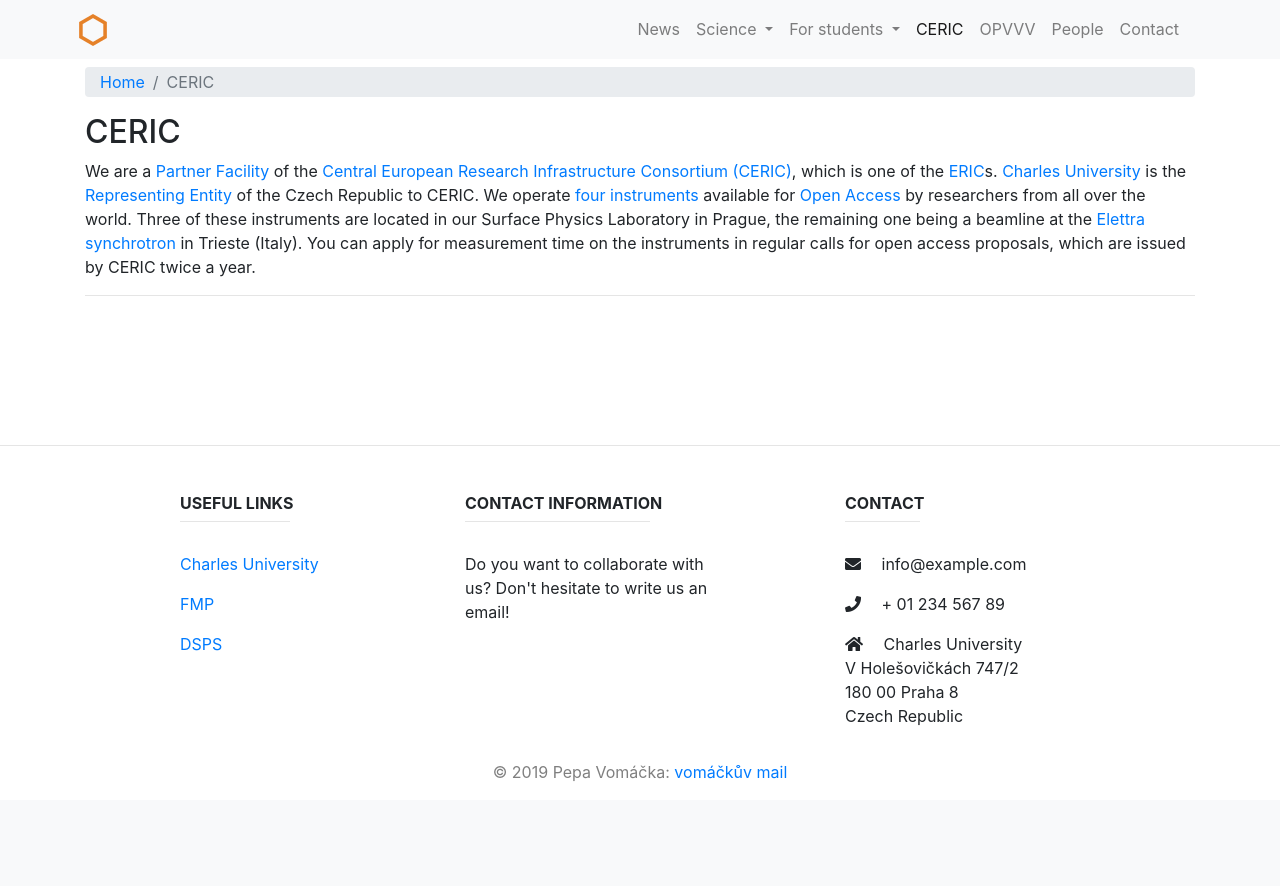
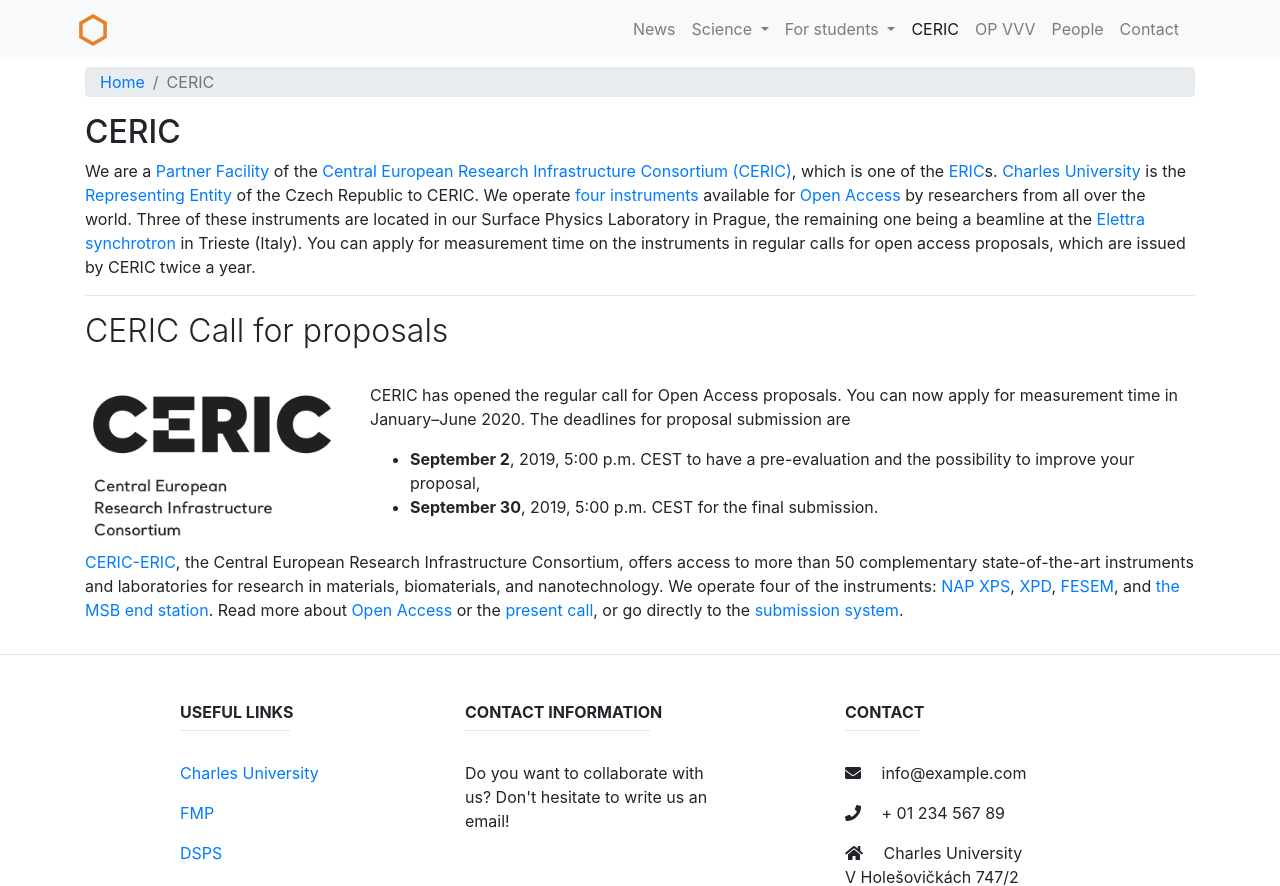
Before and after one commit to vaclavmaixner/nano-website, a Flask app: page /ceric in a window 1280 px wide. Shown: the top 886 px of the page. Before the commit the page ends 781 px from the top, so only its background shows below. Run offline with Flask 2, Linux system fonts and the light colour scheme; some libraries are stand-ins or nearby versions.

Commit message:
Zaloha pred blueprints

```diff
--- a/app/__init__.py
+++ b/app/__init__.py
@@ -3,6 +3,7 @@ from config import Config
 from flask_sqlalchemy import SQLAlchemy
 from flask_migrate import Migrate
 from flask_login import LoginManager
+from flask_admin import Admin
 from flask_googlemaps import GoogleMaps
 
 app = Flask(__name__)
@@ -13,5 +14,8 @@ login = LoginManager(app)
 login.login_view = 'login'
 GoogleMaps(app)
 
+# app_admin = Admin(name='My admin name', template_mode='bootstrap3')
+admin = Admin(app, name='Admin Zone')
+
 
 from app import routes, models
--- a/app/forms.py
+++ b/app/forms.py
@@ -17,6 +17,7 @@ class PostNewsArticle(FlaskForm):
 
 class CreateNewHuman(FlaskForm):
     slug = StringField('Slug', validators=[DataRequired()])
+    group = StringField('Group', validators=[DataRequired()])
     full_name = StringField('Full name', validators=[DataRequired()])
     full_name_cz = StringField('Full name cz', validators=[DataRequired()])
     position = StringField('Position', validators=[DataRequired()])
--- a/app/routes.py
+++ b/app/routes.py
@@ -89,7 +89,7 @@ def delete_news(id):
     return redirect(url_for('edit_news', id=news_article.id))
 
 
-@app.route('/admin', methods=['GET', 'POST'])
+@app.route('/admin2', methods=['GET', 'POST'])
 @login_required
 def admin():
     humans = Human.query.all()
@@ -151,6 +151,8 @@ def create_human():
         db.session.add(new_human)
         db.session.commit()
         flash('Your new human is now alive!')
+    else:
+        flash('not validated')
 
     return render_template('admin.html', news_form=news_form, human_form=human_form)
 
--- a/app/templates/base.html
+++ b/app/templates/base.html
@@ -86,17 +86,17 @@
                 <div class="dropdown-menu" aria-labelledby="navbarDropdown">
                   <a class="dropdown-item" href="/for-students">Basic Info</a>
                   <div class="dropdown-divider"></div>
-                  <a class="dropdown-item" href="#">Bachelors</a>
-                  <a class="dropdown-item" href="#">Masters</a>
-                  <a class="dropdown-item" href="#">PhD.</a>
-                  <a class="dropdown-item" href="#">Summer projects</a>
+                  <a class="dropdown-item" href="/summer-projects">Summer projects</a>
+                  <a class="dropdown-item" href="/bachelors-theses">Bachelors</a>
+                  <a class="dropdown-item" href="/masters-theses">Masters</a>
+                  <a class="dropdown-item" href="/doctoral-theses">PhD.</a>
                 </div>
               </li>
               <li class="nav-item {{ 'active' if active_page == 'ceric' else '' }}">
                 <a class="nav-link" href="/ceric">CERIC</a>
               </li>
               <li class="nav-item {{ 'active' if active_page == 'opvvv' else '' }}">
-                <a class="nav-link" href="/opvvv">OPVVV</a>
+                <a class="nav-link" href="/opvvv">OP VVV</a>
               </li>
               <li class="nav-item {{ 'active' if active_page == 'people' else '' }}">
                 <a class="nav-link" href="/people">People</a>
--- a/app/templates/ceric.html
+++ b/app/templates/ceric.html
@@ -14,17 +14,50 @@
             <p>We are a
                 <a href="https://www.ceric-eric.eu/about-us/who-we-are/" target="_blank">Partner Facility</a> of the
                 <a href="https://www.ceric-eric.eu/" target="_blank">Central European Research Infrastructure Consortium (CERIC)</a>, which is one of the
-                <a href="https://ec.europa.eu/research/infrastructures/index.cfm?pg=eric"
-                    target="_blank">ERIC</a>s.
+                <a href="https://ec.europa.eu/research/infrastructures/index.cfm?pg=eric" target="_blank">ERIC</a>s.
                 <a href="https://www.cuni.cz/UKEN-1.html">Charles University</a> is the
                 <a href="https://www.ceric-eric.eu/about-us/who-we-are/" target="_blank">Representing Entity</a> of the Czech Republic to CERIC. We operate
                 <a href="/ceric-open-access">four instruments</a> available for
                 <a href="https://www.ceric-eric.eu/users/open-access/" target="_blank">Open Access</a> by researchers from all over the world. Three of these instruments are located in our Surface
                 Physics Laboratory in Prague, the remaining one being a beamline at the
-                <a href="https://www.elettra.trieste.it/"
-                    target="_blank">Elettra synchrotron</a> in Trieste (Italy). You can apply for measurement time on the instruments in regular
+                <a href="https://www.elettra.trieste.it/" target="_blank">Elettra synchrotron</a> in Trieste (Italy). You can apply for measurement time on the instruments in regular
                 calls for open access proposals, which are issued by CERIC twice a year.</p>
             <hr />
         </div>
+
+    </div>
+    <div class="row">
+        <div class="col-md-12">
+            <h2 class="font-weight-light">CERIC Call for proposals</h2>
+            <br>
+        </div>
+        <div class="col-md-3">
+            <img src="../static/img/ceric.png" class="img-fluid">
+        </div>
+        <div class="col-md-9">
+            <p>CERIC has opened the regular call for Open Access proposals. You can now apply for measurement time in January–June
+                2020. The deadlines for proposal submission are</p>
+            <ul>
+                <li>
+                    <strong>September 2</strong>, 2019, 5:00 p.m. CEST to have a pre-evaluation and the possibility to improve your
+                    proposal,
+                </li>
+                <li>
+                    <strong>September 30</strong>, 2019, 5:00 p.m. CEST for the final submission.</li>
+            </ul>
+        </div>
+        <div class="col-md-12">
+            <p>
+                <a href="https://www.ceric-eric.eu/" target="_blank">CERIC-ERIC</a>, the Central European Research Infrastructure Consortium, offers access to more than 50 complementary
+                state-of-the-art instruments and laboratories for research in materials, biomaterials, and nanotechnology.
+                We operate four of the instruments:
+                <a href="/articles/near-ambient-pressure-x-ray-and-ultraviolet-photoelectron-spectroscopies-47">NAP XPS</a>,
+                <a href="/articles/x-ray-photoelectron-spectroscopy-and-diffraction-63">XPD</a>,
+                <a href="/articles/field-emission-scanning-electron-microscope-126">FESEM</a>, and
+                <a href="/articles/materials-science-beamline-end-station-292">the MSB end station</a>. Read more about
+                <a href="https://www.ceric-eric.eu/users/open-access/" target="_blank">Open Access</a> or the
+                <a href="https://www.ceric-eric.eu/users/call-for-proposals/" target="_blank">present call</a>, or go directly to the
+                <a href="http://vuo.elettra.trieste.it/" target="_blank">submission system</a>.</p>
+        </div>
     </div>
     {% endblock %}
--- a/app/templates/index.html
+++ b/app/templates/index.html
@@ -90,7 +90,7 @@
         <!-- Example row of columns -->
         <div class="row text-center">
           <div class="col-md-4 align-self-end">
-            <img class="rounded-circle" src="../static/img/technology.png" alt="Generic placeholder image" width="140" height="140">
+            <img class="rounded-circle" src="../static/img/research.png" alt="Generic placeholder image" width="140" height="140">
             <h2>Research</h2>
             <p class="row text-left"> Find out more about our research: instruments we use, grants we have, and our publications.</p>
             <p class="align-self-end">
--- /dev/null
+++ b/app/views.py
@@ -0,0 +1 @@
+from flask_admin import Admin
```
Also changed, not shown: app/models.py (+13 -3 lines), app/templates/admin.html (+9 -5 lines), app/templates/contact.html (+39 -3 lines), app/templates/opvvv.html (+20 -8 lines), migrations/versions/ab356eb51c25_add_new_people_column_group.py (added, +34 -0 lines), app.db, app/static/img/ceric.png (added), app/static/img/contact/bus.png (added), app/static/img/research.png (added).
